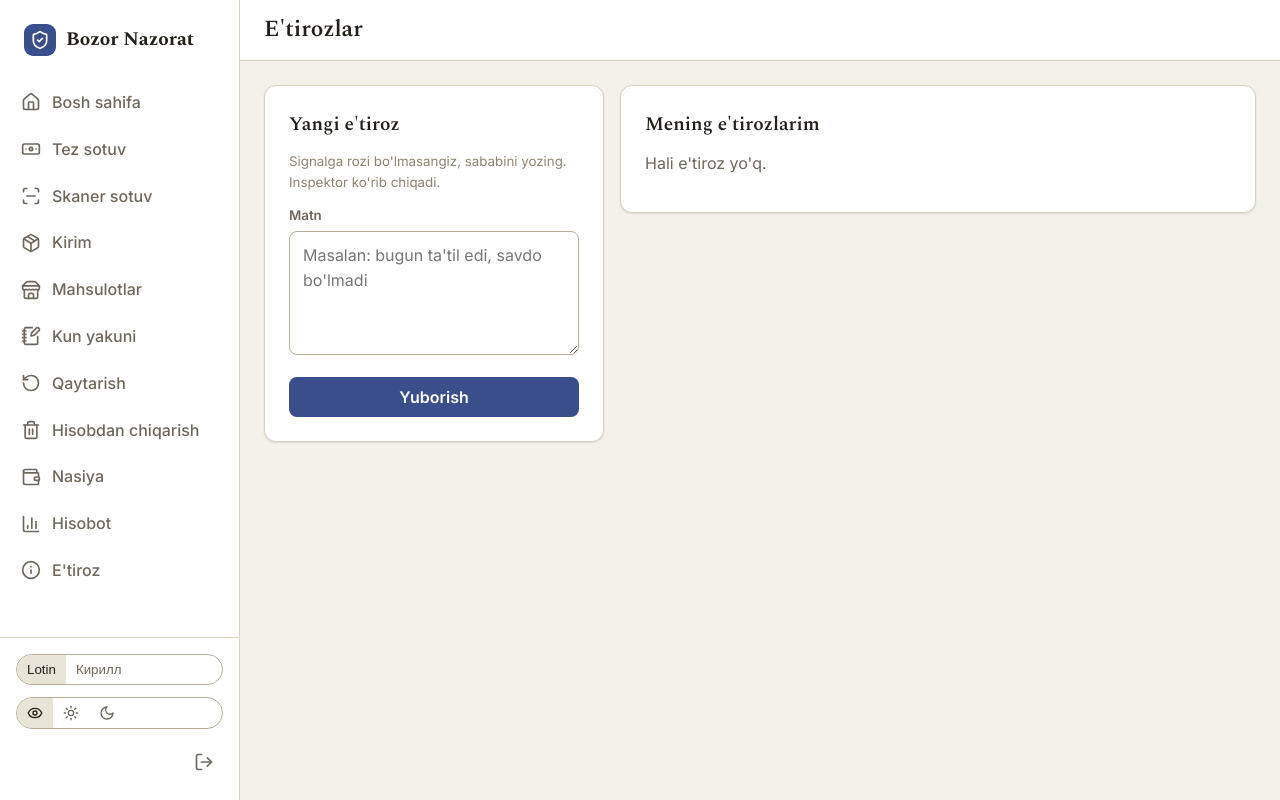
After one commit to afruzbackend/savdoyimbozor, a Django app: template templates/seller/appeals.html in a window 1280 px wide. The commit adds this page. Run offline with Django 5.2, Linux system fonts and the light colour scheme; the template is opened without the code that fills it, so the values that code supplies are empty; parts of the project's set-up code (start-up, migrations or seed data) failed here and were passed over.

Commit message:
E'tiroz (Appeal) oqimi: sotuvchi yuboradi, inspektor javob beradi
- Sotuvchi: /e-tiroz/ sahifasi (yuborish + o'z e'tirozlari + inspektor javobi); navга qo'shildi
- Inspektor: shop_detail'da e'tirozlar bloki + javob formasi (Qabul/Rad + matn);
  appeal_respond view + url
- Brauzerda tekshirildi: sotuvchi yubordi → inspektor "Qabul qilindi" + javob → holat yangilandi
- check/tests/ruff toza

Co-Authored-By: Claude Opus 4.8 <noreply@anthropic.com>

```diff
--- a/apps/analytics/inspector_urls.py
+++ b/apps/analytics/inspector_urls.py
@@ -12,6 +12,7 @@ urlpatterns = [
     path("signallar/", v.alerts_list, name="alerts"),
     path("signallar/<int:pk>/amal/", v.alert_action, name="alert_action"),
     path("tekshiruv/yangi/", v.inspection_create, name="inspection_create"),
+    path("e-tiroz/<int:pk>/javob/", v.appeal_respond, name="appeal_respond"),
     path("kameralar/", v.cameras_status, name="cameras"),
     path("hisobot/", v.reports, name="reports"),
     path("hisobot/eksport/", v.export_excel, name="export"),
--- a/apps/sales/seller_urls.py
+++ b/apps/sales/seller_urls.py
@@ -15,4 +15,5 @@ urlpatterns = [
     path("hisobdan-chiqarish/", v.writeoff, name="writeoff"),
     path("nasiya/", v.debts, name="debts"),
     path("hisobot/", v.report, name="report"),
+    path("e-tiroz/", v.appeals, name="appeals"),
 ]
--- /dev/null
+++ b/templates/seller/appeals.html
@@ -0,0 +1,30 @@
+{% extends 'seller/base.html' %}
+{% block title %}E'tiroz{% endblock %}
+{% block heading %}E'tirozlar{% endblock %}
+{% block content %}
+<div class="grid" style="grid-template-columns:340px 1fr;gap:var(--sp-4);align-items:start">
+  <div class="card">
+    <div class="card-title" style="margin-bottom:var(--sp-3)">Yangi e'tiroz</div>
+    <p class="hint">Signalga rozi bo'lmasangiz, sababini yozing. Inspektor ko'rib chiqadi.</p>
+    <form method="post">{% csrf_token %}
+      <div class="field"><label class="label">Matn</label>
+        <textarea class="textarea" name="message" rows="4" required
+          placeholder="Masalan: bugun ta'til edi, savdo bo'lmadi"></textarea></div>
+      <button class="btn btn-block" type="submit">Yuborish</button>
+    </form>
+  </div>
+  <div class="card">
+    <div class="card-title" style="margin-bottom:var(--sp-3)">Mening e'tirozlarim</div>
+    {% for a in appeals %}
+    <div style="padding:12px 0;border-bottom:1px solid var(--border)">
+      <div class="row" style="justify-content:space-between">
+        <small class="muted num">{{ a.created_at|date:"d.m.Y H:i" }}</small>
+        <span class="badge badge-{% if a.status == 'accepted' %}ok{% elif a.status == 'rejected' %}bad{% else %}neutral{% endif %}">{{ a.get_status_display }}</span>
+      </div>
+      <div>{{ a.message }}</div>
+      {% if a.response %}<div class="msg info" style="margin-top:8px"><b>Javob:</b> {{ a.response }}</div>{% endif %}
+    </div>
+    {% empty %}<p class="muted">Hali e'tiroz yo'q.</p>{% endfor %}
+  </div>
+</div>
+{% endblock %}
--- a/templates/seller/base.html
+++ b/templates/seller/base.html
@@ -11,6 +11,7 @@
 <a class="navlink {% if request.resolver_match.url_name == 'writeoff' %}active{% endif %}" href="{% url 'seller:writeoff' %}"><svg class="icon"><use href="{% static 'icons/sprite.svg' %}#i-trash-2"></use></svg> Hisobdan chiqarish</a>
 <a class="navlink {% if request.resolver_match.url_name == 'debts' %}active{% endif %}" href="{% url 'seller:debts' %}"><svg class="icon"><use href="{% static 'icons/sprite.svg' %}#i-wallet"></use></svg> Nasiya</a>
 <a class="navlink {% if request.resolver_match.url_name == 'report' %}active{% endif %}" href="{% url 'seller:report' %}"><svg class="icon"><use href="{% static 'icons/sprite.svg' %}#i-bar-chart-3"></use></svg> Hisobot</a>
+<a class="navlink {% if request.resolver_match.url_name == 'appeals' %}active{% endif %}" href="{% url 'seller:appeals' %}"><svg class="icon"><use href="{% static 'icons/sprite.svg' %}#i-info"></use></svg> E'tiroz</a>
 {% endblock %}
 {% block bottom_nav %}
 <a href="{% url 'seller:home' %}" class="{% if request.resolver_match.url_name == 'home' %}active{% endif %}"><svg class="icon"><use href="{% static 'icons/sprite.svg' %}#i-home"></use></svg>Asosiy</a>
```
Also changed, not shown: apps/analytics/inspector_views.py (+18 -1 lines), apps/sales/seller_views.py (+21 -0 lines), templates/inspector/shop_detail.html (+26 -0 lines).
